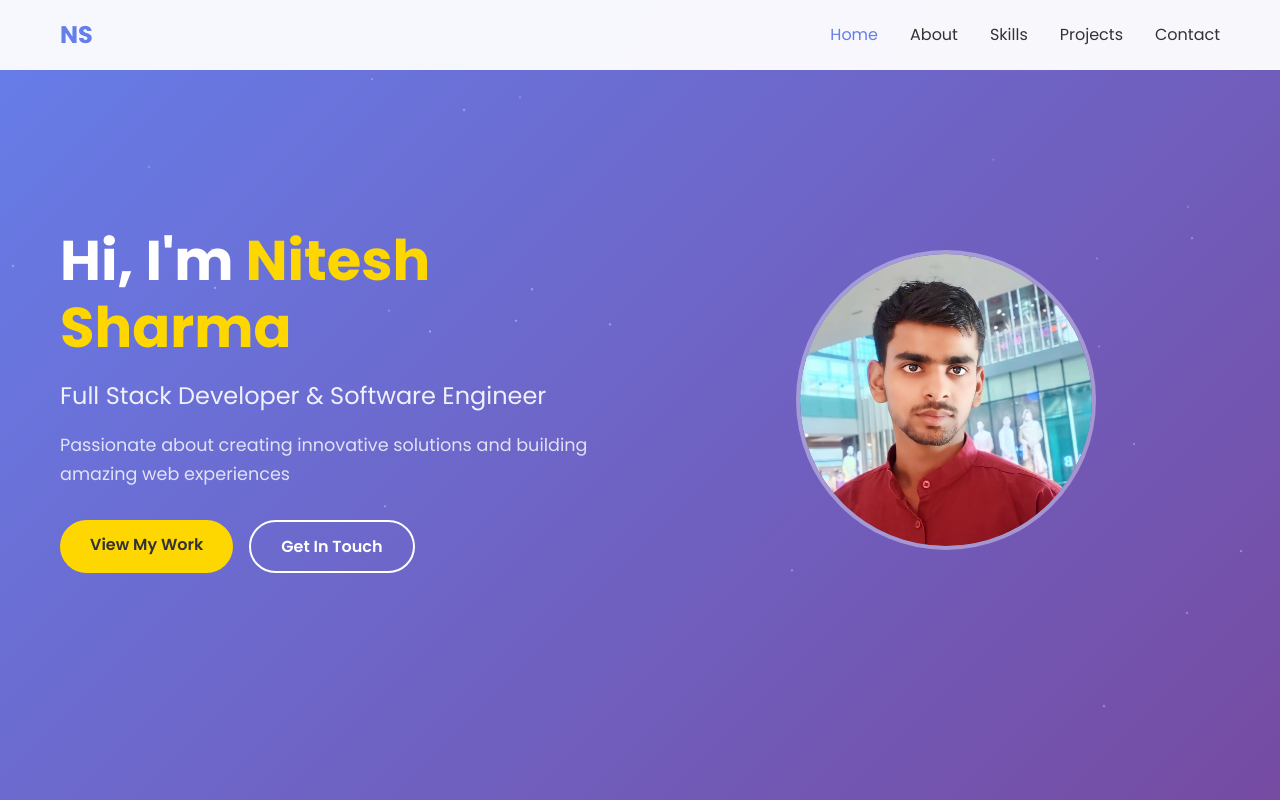
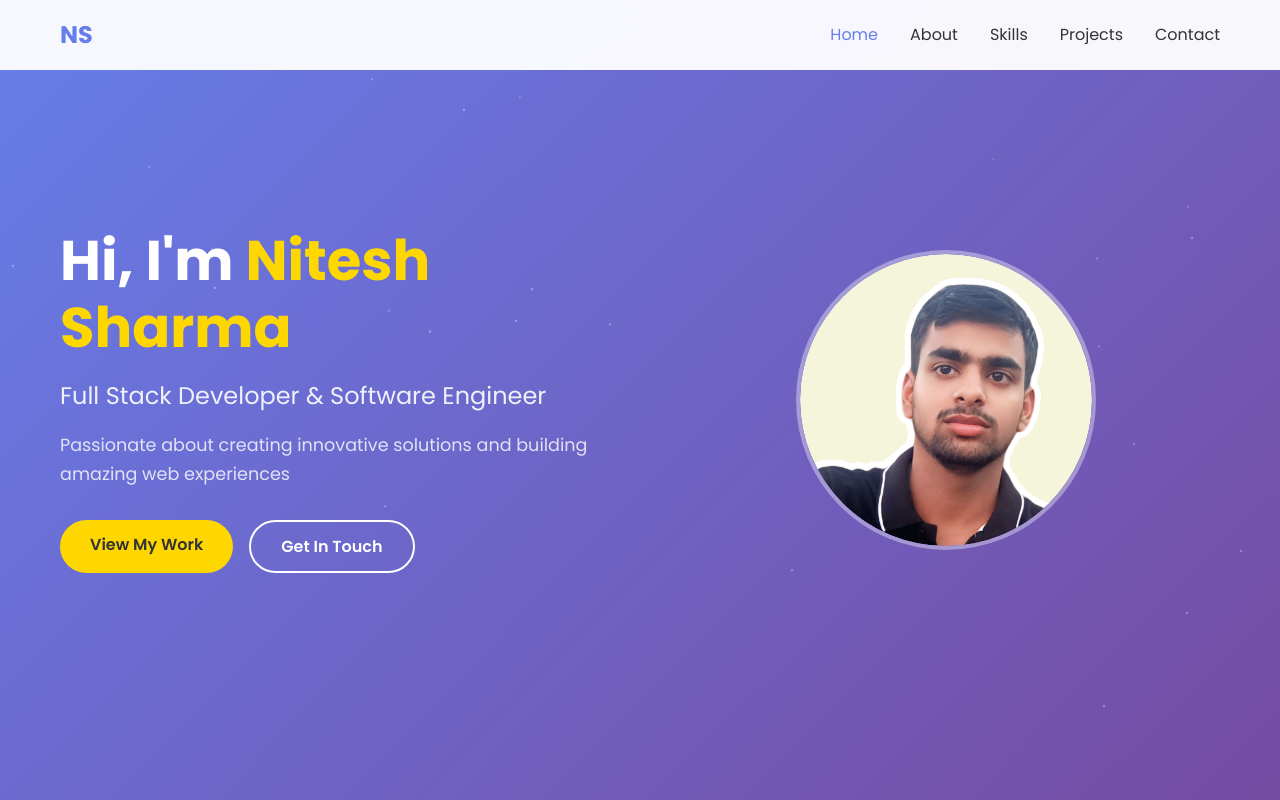
Before and after one commit to Niteshsharma9889/portfolio, a website: page public/index.html in a window 1280 px wide. Shown: the top 800 px of the page. Drawn offline with nearby package versions, Linux system fonts and the light colour scheme.

Commit message:
Updated portfolio with latest changes

```diff
--- a/public/index.html
+++ b/public/index.html
@@ -72,7 +72,7 @@
                 <div class="hero-image">
                     <div class="profile-img">
                         <img
-                            src="profile.jpeg"
+                            src="picofme4.png"
                             alt="Nitesh Sharma"
                             class="profile-photo"
                         />
```
Also changed, not shown: public/picofme4.png (added), public/profile.jpeg (deleted).
